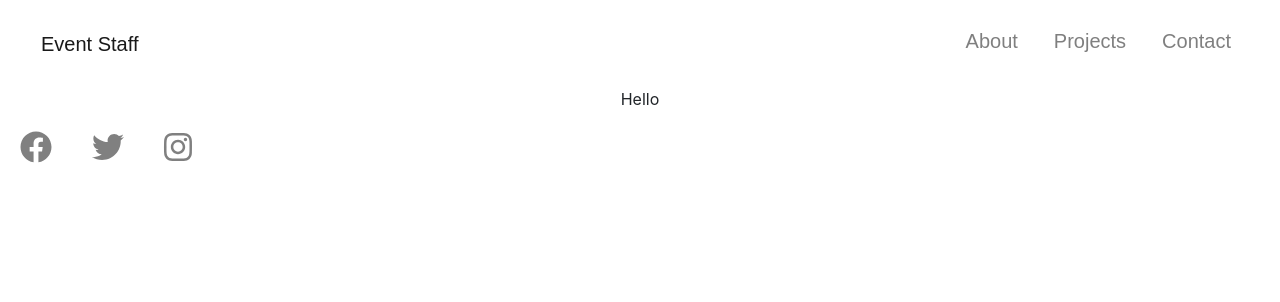
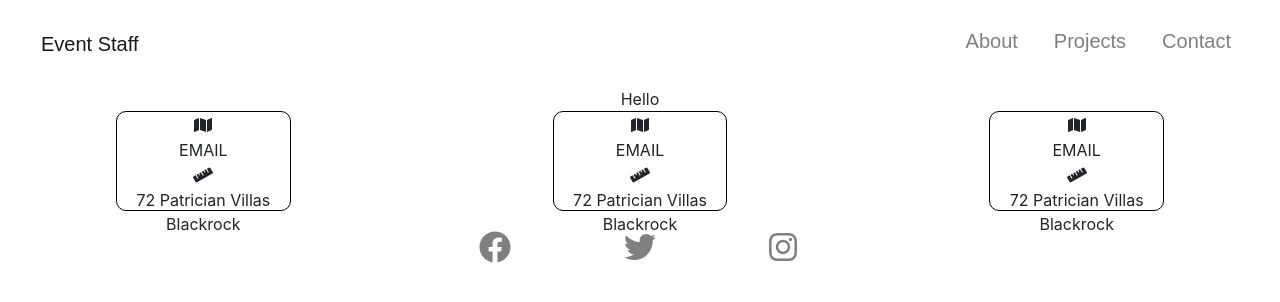
Before and after one commit to EnterpriseBoy/Magiweb, a React (Create React App) app: page / in a window 1280 px wide. Shown: the top 302 px of the page. Built offline with nearby package versions, Linux system fonts and the light colour scheme.

Commit message:
Styling bottom boxes

```diff
--- a/package.json
+++ b/package.json
@@ -10,11 +10,12 @@
     "@testing-library/jest-dom": "^4.2.4",
     "@testing-library/react": "^9.5.0",
     "@testing-library/user-event": "^7.2.1",
-    "bootstrap": "^4.4.1",
+    "bootstrap": "^4.5.0",
     "react": "^16.13.1",
     "react-bootstrap": "^1.0.1",
     "react-dom": "^16.13.1",
-    "react-scripts": "3.4.1"
+    "react-scripts": "3.4.1",
+    "reactstrap": "^8.4.1"
   },
   "scripts": {
     "start": "react-scripts start",
--- a/src/Components/Footer/Footerbase/Footerbase.js
+++ b/src/Components/Footer/Footerbase/Footerbase.js
@@ -3,15 +3,51 @@ import styles from "./Footerbase.module.css";
 import "../../../CSS/bootstrap.min.css";
 import { FontAwesomeIcon } from '@fortawesome/react-fontawesome'
 import { faFacebook, faTwitter, faInstagram } from '@fortawesome/free-brands-svg-icons'
+import { faMap,faRuler,faMailBulk } from '@fortawesome/free-solid-svg-icons'
+
+import { Row, Col } from 'reactstrap';
 
 function Footerbase(props) {
   return (
     <React.Fragment>
-      <div >
-        <FontAwesomeIcon icon={faFacebook} size="2x" className={styles.icon} />
-        <FontAwesomeIcon icon={faTwitter} size="2x" className={styles.icon} />
-        <FontAwesomeIcon icon={faInstagram} size="2x" className={styles.icon} />
-      </div>
+
+      <container>
+        <Row>
+          <Col className={styles.boxed}>
+            <Row><FontAwesomeIcon icon={faMap} size=".5x" className={styles.iconCenterCommon}/></Row>
+            <Row><div className={styles.iconCenterCommon}>EMAIL</div></Row>
+            <Row><FontAwesomeIcon icon={faRuler} size=".5x" className={styles.iconCenterCommon}/></Row>
+            <Row><div className={styles.iconCenterCommon}>72 Patrician Villas Blackrock</div></Row>
+          </Col>
+          <Col className={styles.boxed}>
+            <Row><FontAwesomeIcon icon={faMap} size=".5x" className={styles.iconCenterCommon}/></Row>
+            <Row><div className={styles.iconCenterCommon}>EMAIL</div></Row>
+            <Row><FontAwesomeIcon icon={faRuler} size=".5x" className={styles.iconCenterCommon}/></Row>
+            <Row><div className={styles.iconCenterCommon}>72 Patrician Villas Blackrock</div></Row>
+          </Col>
+          <Col className={styles.boxed}>
+            <Row><FontAwesomeIcon icon={faMap} size=".5x" className={styles.iconCenterCommon}/></Row>
+            <Row><div className={styles.iconCenterCommon}>EMAIL</div></Row>
+            <Row><FontAwesomeIcon icon={faRuler} size=".5x" className={styles.iconCenterCommon}/></Row>
+            <Row><div className={styles.iconCenterCommon}>72 Patrician Villas Blackrock</div></Row>
+          </Col>
+        </Row>
+        <Row>
+          <Col/>
+          <Col/>
+          <Col>
+            <FontAwesomeIcon icon={faFacebook} size="2x" className={styles.iconRight} />
+          </Col>
+          <Col>
+            <FontAwesomeIcon icon={faTwitter} size="2x" className={styles.iconCenter} />
+          </Col>
+          <Col>
+            <FontAwesomeIcon icon={faInstagram} size="2x" className={styles.iconLeft} />
+          </Col>
+          <Col/>
+          <Col/>
+        </Row>
+      </container>
     </React.Fragment>
   );
 }
--- a/src/Components/Footer/Footerbase/Footerbase.module.css
+++ b/src/Components/Footer/Footerbase/Footerbase.module.css
@@ -2,8 +2,38 @@
   border: 1px solid black;
 }
 
-.icon{
+.iconLeft{
   margin: 20px;
   float: left;
   color: gray;
 }
+
+.iconRight{
+  margin: 20px;
+  float: right;
+  color: gray;
+}
+
+.iconCenter{
+  margin: 20px;
+  float: center;
+  color: gray;
+}
+
+.iconCenterCommon{
+  margin: 0 auto;
+  margin-top:5px;
+}
+
+.textCenter{
+  float: center;
+  color: gray;
+}
+
+.boxed {
+  border: 1px solid black ;
+  height: 100px;
+  margin-left: 10%;
+  margin-right: 10%;
+  border-radius: 10px;
+}
```
Also changed, not shown: 1 other file (tests, documents, lock files or other folders).
